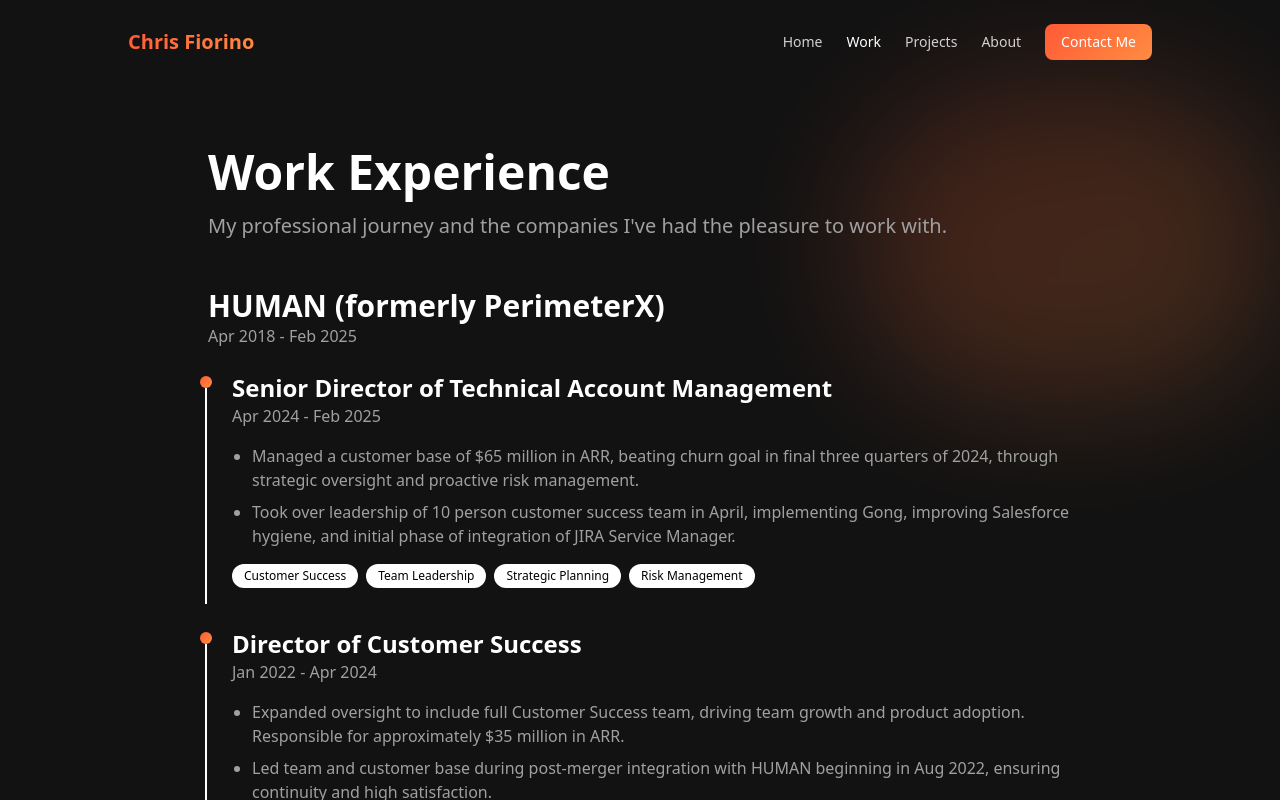
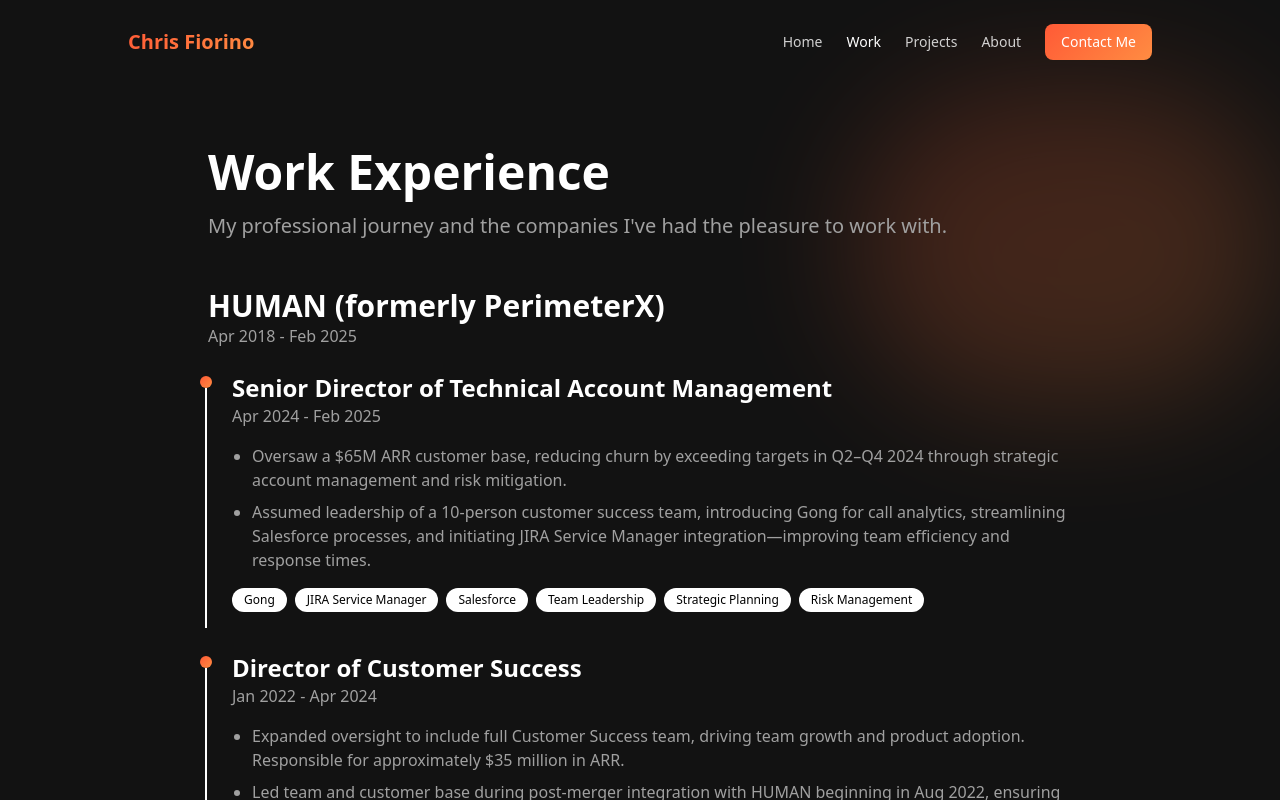
Before and after one commit to chrisfio/portfolio-website, a Next.js app: page /work in a window 1280 px wide. Shown: the top 800 px of the page. Built offline with nearby package versions, Linux system fonts and the light colour scheme.

Commit message:
minor tweaks to phrasing

```diff
--- a/src/app/contact/page.tsx
+++ b/src/app/contact/page.tsx
@@ -65,8 +65,8 @@ export default function Contact() {
                   <path d="M18.244 2.25h3.308l-7.227 8.26 8.502 11.24H16.17l-5.214-6.817L4.99 21.75H1.68l7.73-8.835L1.254 2.25H8.08l4.713 6.231zm-1.161 17.52h1.833L7.084 4.126H5.117z"/>
                 </svg>
                 <span className="text-lg font-medium text-white">X</span>
-                <span className="text-sm text-[#a0a0a0]">Follow me</span>
-                <span className="text-sm text-[#a0a0a0]">(I don&apos;t post much)</span>
+                <span className="text-sm text-[#a0a0a0]">Follow me (I don&apos;t post much)</span>
+                <span className="text-sm text-[#a0a0a0]"></span>
               </a>
             </div>
           </div>
--- a/src/app/projects/page.tsx
+++ b/src/app/projects/page.tsx
@@ -18,7 +18,7 @@ export default function Projects() {
       id: "portfolio-site",
       title: "This Personal Portfolio Site",
       description: "This is my personal portfolio site. It is built with Next.js and React.",
-      tags: ["Next.js", "React", "Node.js", "Tailwind CSS"],
+      tags: ["Next.js", "React", "Node.js", "Tailwind CSS", "Vercel"],
       link: "https://chrisfiorino.com",
       imageUrl: "/portfolio-site.png",
       year: "2025"
--- a/src/app/work/page.tsx
+++ b/src/app/work/page.tsx
@@ -10,10 +10,10 @@ export default function Work() {
           title: "Senior Director of Technical Account Management",
           period: "Apr 2024 - Feb 2025",
           description: [
-            "Managed a customer base of $65 million in ARR, beating churn goal in final three quarters of 2024, through strategic oversight and proactive risk management.",
-            "Took over leadership of 10 person customer success team in April, implementing Gong, improving Salesforce hygiene, and initial phase of integration of JIRA Service Manager."
+            "Oversaw a $65M ARR customer base, reducing churn by exceeding targets in Q2–Q4 2024 through strategic account management and risk mitigation.",
+            "Assumed leadership of a 10-person customer success team, introducing Gong for call analytics, streamlining Salesforce processes, and initiating JIRA Service Manager integration—improving team efficiency and response times."
           ],
-          technologies: ["Customer Success", "Team Leadership", "Strategic Planning", "Risk Management"]
+          skills: ["Gong", "JIRA Service Manager", "Salesforce", "Team Leadership", "Strategic Planning", "Risk Management"]
         },
         {
           title: "Director of Customer Success",
@@ -24,7 +24,7 @@ export default function Work() {
             "Developed internal processes and customer engagement strategies",
             "Executed strategic account plans to increase product adoption and maximize revenue"
           ],
-          technologies: ["Customer Success", "Post-Merger Integration", "Strategic Planning", "Revenue Management"]
+          skills: ["Customer Success", "Post-Merger Integration", "Strategic Planning", "Revenue Management"]
         },
         {
           title: "Manager, Customer Success Engineering",
@@ -34,7 +34,7 @@ export default function Work() {
             "Acted as escalation point for critical issues, resolving complex challenges efficiently",
             "Developed strategic account plans focused on enhancing product adoption, retention, and CS identified expansion opportunities"
           ],
-          technologies: ["Team Building", "Technical Problem Solving", "Strategic Planning"]
+          skills: ["Team Building", "Technical Problem Solving", "Strategic Planning"]
         },
         {
           title: "Senior Customer Success Engineer",
@@ -43,7 +43,7 @@ export default function Work() {
             "Created and owned the company\"s first Professional Services offering (Sneaker and Hype Sale Protection), identifying market needs and delivering solutions. Generating over $1 million in additional ARR.",
             "Authored blogs and webinars to educate customers on product features and industry trends."
           ],
-          technologies: ["Professional Services", "Content Creation", "Technical Writing"]
+          skills: ["Professional Services", "Content Creation", "Technical Writing"]
         },
         {
           title: "Customer Success Engineer",
@@ -52,7 +52,7 @@ export default function Work() {
             "Owned key customer relationships, aligning product roadmaps with customer needs",
             "Analyzed usage data to identify trends and opportunities, informing product strategy"
           ],
-          technologies: ["Customer Relationship Management", "Data Analysis", "Product Strategy"]
+          skills: ["Customer Relationship Management", "Data Analysis", "Product Strategy"]
         }
       ]
     },
@@ -67,7 +67,7 @@ export default function Work() {
           description: [
             "Developed custom web and mobile app solutions for clients"
           ],
-          technologies: ["Web Development", "CSS", "JavaScript", "JQuery"]
+          skills: ["Web Development", "CSS", "JavaScript", "JQuery"]
         }
       ]
     },
@@ -83,7 +83,7 @@ export default function Work() {
             "Managed key publisher relationships and ensured customer satisfaction",
             "Developed strategies to increase publisher revenue and engagement"
           ],
-          technologies: ["Customer Success", "Relationship Management", "Revenue Optimization"]
+          skills: ["Customer Success", "Relationship Management", "Revenue Optimization"]
         },
         {
           title: "Publisher Delivery Manager (Customer Success)",
@@ -92,7 +92,7 @@ export default function Work() {
             "Supported publishers in implementing and optimizing ad solutions",
             "Troubleshot technical issues and ensured smooth delivery of services"
           ],
-          technologies: ["Technical Support", "Implementation", "Problem Solving"]
+          skills: ["Technical Support", "Implementation", "Problem Solving"]
         }
       ]
     },
@@ -108,7 +108,7 @@ export default function Work() {
             "Progressed from Analyst I to Analyst III within the Securities Based Lending department",
             "Managed lending operations and client relationships"
           ],
-          technologies: ["Financial Analysis", "Client Relationship Management", "Securities"]
+          skills: ["Financial Analysis", "Client Relationship Management", "Securities"]
         }
       ]
     }
@@ -155,7 +155,7 @@ export default function Work() {
                       </ul>
 
                       <div className="flex flex-wrap gap-2 mt-4">
-                        {role.technologies.map((tech) => (
+                        {role.skills.map((tech) => (
                           <span key={tech} className="px-3 py-1 bg-white bg-opacity-80 rounded-full text-xs text-black">
                             {tech}
                           </span>
```
Also changed, not shown: 1 other file (tests, documents, lock files or other folders).
